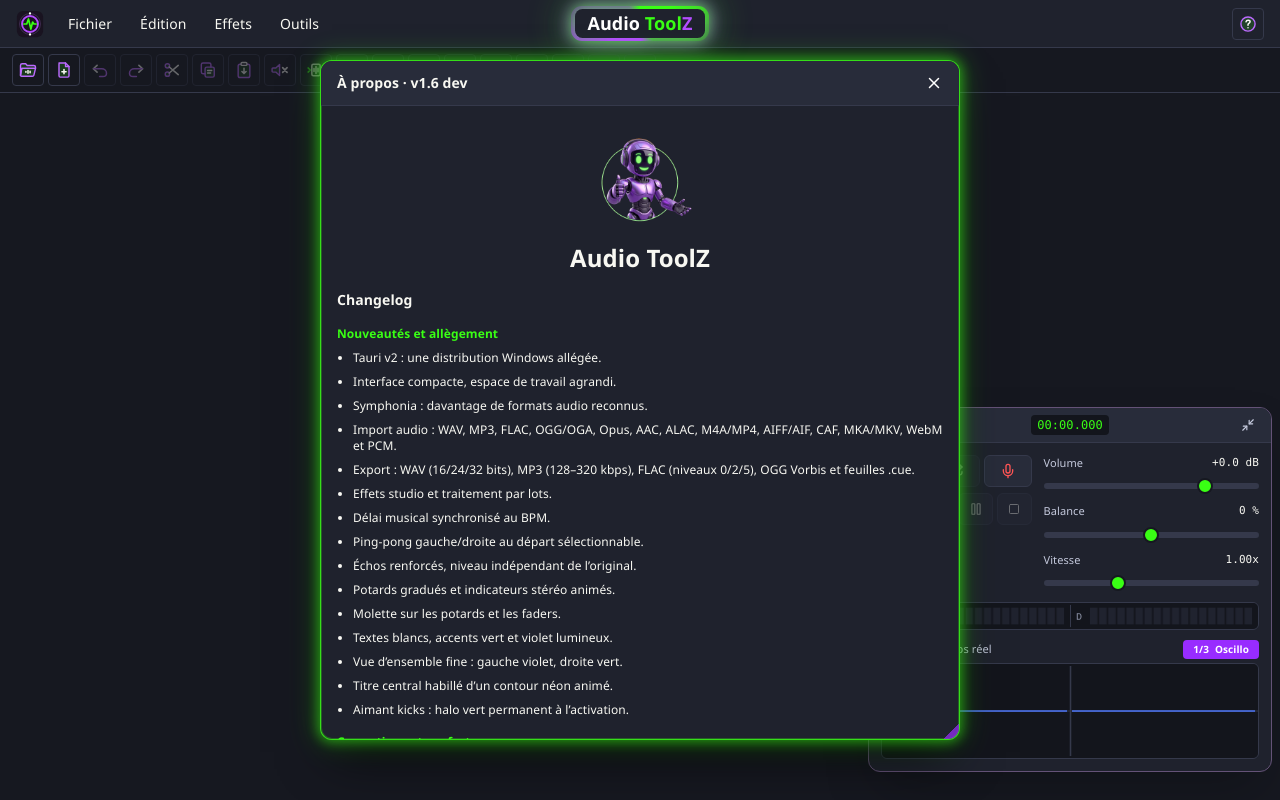
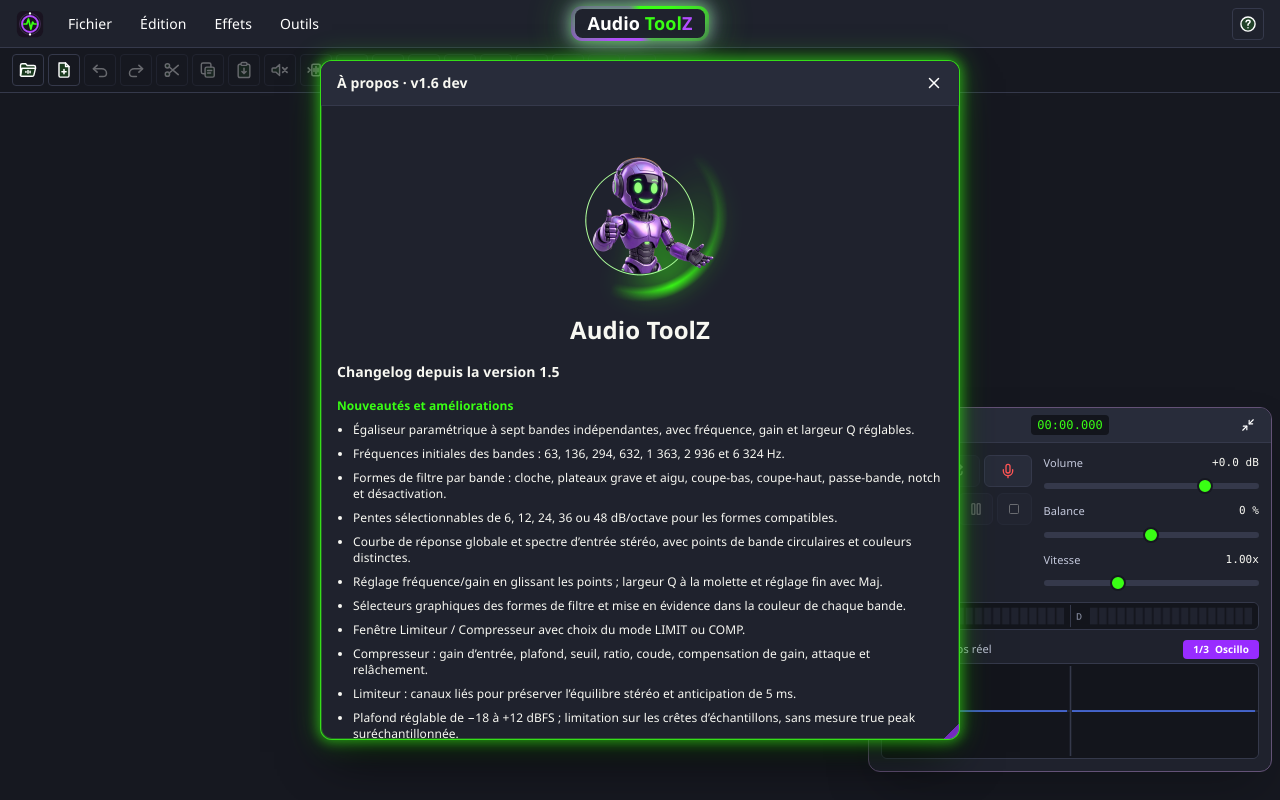
Before and after one commit to x-R0b0T-x/Audio-ToolZ, a React (Vite) app: page / in a window 1280 px wide. Both pictures are taken after a click on the button 1248 px from the left and 23 px from the top of the page. Built offline with nearby package versions, Linux system fonts and the light colour scheme.

Commit message:
Polish controls, About presentation and v1.6 release notes

```diff
--- a/src/components/InfoModal.tsx
+++ b/src/components/InfoModal.tsx
@@ -2,6 +2,7 @@ import React, { useEffect, useRef, useState } from 'react';
 import { X } from 'lucide-react';
 import robotUrl from '../features/easter-egg/333.png?url';
 import { RELEASE_ADDITIONS, RELEASE_FIXES } from '../releaseNotes';
+import './aboutPresentation.css';
 interface InfoModalProps { open: boolean; onClose: () => void; }
 export const APP_VERSION = 'v1.6 dev';
 export const InfoModal: React.FC<InfoModalProps> = ({ open, onClose }) => {
@@ -51,8 +52,8 @@ export const InfoModal: React.FC<InfoModalProps> = ({ open, onClose }) => {
       <button type="button" aria-label="Fermer" onClick={onClose}><X size={18} /></button>
     </div>
     <div className="p-4 flex-1 min-h-0 overflow-y-auto text-xs space-y-4">
-      <div className="flex flex-col items-center gap-2 text-center"><img src={robotUrl} alt="Robot violet aux yeux verts" className="h-28 w-28 object-contain" /><h3 className="text-2xl font-display font-bold">Audio ToolZ</h3></div>
-      <section aria-labelledby="about-changelog-title" className="space-y-4"><h3 id="about-changelog-title" className="text-sm font-semibold">Changelog</h3>{[['Nouveautés et allègement', RELEASE_ADDITIONS], ['Corrections et confort', RELEASE_FIXES]].map(([heading, items]) => <section key={heading as string}><h4 className="font-semibold mb-2 text-[var(--accent-secondary)]">{heading as string}</h4><ul className="list-disc pl-4 space-y-2">{(items as string[]).map((item) => <li key={item}>{item}</li>)}</ul></section>)}</section>
+      <div className="atz-about-brand"><div className="atz-about-robot"><img src={robotUrl} alt="Robot violet aux yeux verts" /></div><h3 className="text-2xl font-display font-bold">Audio ToolZ</h3></div>
+      <section aria-labelledby="about-changelog-title" className="space-y-4"><h3 id="about-changelog-title" className="text-sm font-semibold">Changelog depuis la version 1.5</h3>{[['Nouveautés et améliorations', RELEASE_ADDITIONS], ['Corrections et confort', RELEASE_FIXES]].map(([heading, items]) => <section key={heading as string}><h4 className="font-semibold mb-2 text-[var(--accent-secondary)]">{heading as string}</h4><ul className="list-disc pl-4 space-y-2">{(items as string[]).map((item) => <li key={item}>{item}</li>)}</ul></section>)}</section>
     </div>
     <div aria-label="Redimensionner la fenêtre À propos" title="Glisser pour redimensionner" onMouseDown={(e) => { if (e.button !== 0) return; e.preventDefault(); resize.current = { x: e.clientX, y: e.clientY, w: box.w, h: box.h }; }} className="absolute bottom-0 right-0 w-4 h-4 cursor-nwse-resize" style={{ background: 'linear-gradient(135deg, transparent 50%, var(--accent-primary) 50%)', opacity: 0.7 }} />
   </div>;
--- /dev/null
+++ b/src/components/aboutPresentation.css
@@ -0,0 +1,8 @@
+.atz-about-brand{display:flex;flex-direction:column;align-items:center;gap:8px;text-align:center}
+.atz-about-robot{position:relative;isolation:isolate;display:grid;place-items:center;width:184px;height:184px;flex:none}
+.atz-about-robot img{position:relative;z-index:1;display:block;width:160px;height:160px;object-fit:contain}
+.atz-about-robot::before,.atz-about-robot::after{content:"";position:absolute;border-radius:50%;pointer-events:none;background:conic-gradient(transparent 0deg,transparent 200deg,#39ff1460 270deg,#39ff14 315deg,transparent 360deg);animation:atz-about-orbit 5s linear infinite}
+.atz-about-robot::before{inset:10px;filter:blur(12px);opacity:.45}
+.atz-about-robot::after{inset:4px;mask:radial-gradient(farthest-side,transparent 82%,#000 89%,transparent 100%);opacity:.95}
+@keyframes atz-about-orbit{to{transform:rotate(360deg)}}
+@media(prefers-reduced-motion:reduce){.atz-about-robot::before,.atz-about-robot::after{animation:none}}
--- a/src/components/headerMotion.css
+++ b/src/components/headerMotion.css
@@ -1,7 +1,7 @@
 @layer atz-header-motion {
-button:is(.atz-toolbar-action,.atz-menu-trigger){transform:scale(1)!important;transform-origin:center;transition:transform 160ms ease-out,box-shadow 160ms ease-out,background-color 160ms ease-out!important}
-button.atz-toolbar-action:not(:disabled):not([aria-disabled=true]):is(:hover,:focus-visible){transform:scale(1.04)!important;box-shadow:0 0 4px #39ff1440!important}
-button.atz-menu-trigger:not(:disabled):not([aria-disabled=true]):is(:hover,:focus-visible){transform:scale(1.02)!important;box-shadow:inset 0 0 0 1px #39ff1440!important}
-button.atz-menu-trigger[aria-expanded=true]{background:var(--bg-hover)}
-@media(prefers-reduced-motion:reduce){button:is(.atz-toolbar-action,.atz-menu-trigger),button:is(.atz-toolbar-action,.atz-menu-trigger):not(:disabled):not([aria-disabled=true]):is(:hover,:focus-visible){transform:none!important;transition:none!important}}
+button:is(.atz-toolbar-action,.atz-menu-trigger){transform:none!important;color:#fff!important;--icon-stroke:#fff;--icon-highlight:#fff;--icon-accent:#fff;transition:color 160ms ease-out,box-shadow 160ms ease-out,background-color 160ms ease-out!important}
+button.atz-toolbar-action:not(:disabled):not([aria-disabled=true]):is(:hover,:focus-visible,[aria-pressed=true]){color:#39ff14!important;--icon-stroke:#39ff14;--icon-highlight:#39ff14;--icon-accent:#39ff14;box-shadow:0 0 4px #39ff1440!important}
+button.atz-menu-trigger:not(:disabled):not([aria-disabled=true]):is(:hover,:focus-visible){color:#39ff14!important;box-shadow:inset 0 0 0 1px #39ff1440!important}
+button.atz-menu-trigger[aria-expanded=true]{background:var(--bg-hover);color:#39ff14!important}
+@media(prefers-reduced-motion:reduce){button:is(.atz-toolbar-action,.atz-menu-trigger){transition:none!important}}
 }
--- a/src/releaseNotes.ts
+++ b/src/releaseNotes.ts
@@ -1,30 +1,42 @@
 export const RELEASE_ADDITIONS = [
-  'Tauri v2 : une distribution Windows allégée.',
-  'Interface compacte, espace de travail agrandi.',
-  'Symphonia : davantage de formats audio reconnus.',
-  'Import audio : WAV, MP3, FLAC, OGG/OGA, Opus, AAC, ALAC, M4A/MP4, AIFF/AIF, CAF, MKA/MKV, WebM et PCM.',
-  'Export : WAV (16/24/32 bits), MP3 (128–320 kbps), FLAC (niveaux 0/2/5), OGG Vorbis et feuilles .cue.',
-  'Effets studio et traitement par lots.',
-  'Délai musical synchronisé au BPM.',
-  'Ping-pong gauche/droite au départ sélectionnable.',
-  'Échos renforcés, niveau indépendant de l’original.',
-  'Potards gradués et indicateurs stéréo animés.',
-  'Molette sur les potards et les faders.',
-  'Textes blancs, accents vert et violet lumineux.',
-  'Vue d’ensemble fine : gauche violet, droite vert.',
-  'Titre central habillé d’un contour néon animé.',
-  'Aimant kicks : halo vert permanent à l’activation.',
+  "Égaliseur paramétrique à sept bandes indépendantes, avec fréquence, gain et largeur Q réglables.",
+  "Fréquences initiales des bandes : 63, 136, 294, 632, 1 363, 2 936 et 6 324 Hz.",
+  "Formes de filtre par bande : cloche, plateaux grave et aigu, coupe-bas, coupe-haut, passe-bande, notch et désactivation.",
+  "Pentes sélectionnables de 6, 12, 24, 36 ou 48 dB/octave pour les formes compatibles.",
+  "Courbe de réponse globale et spectre d’entrée stéréo, avec points de bande circulaires et couleurs distinctes.",
+  "Réglage fréquence/gain en glissant les points ; largeur Q à la molette et réglage fin avec Maj.",
+  "Sélecteurs graphiques des formes de filtre et mise en évidence dans la couleur de chaque bande.",
+  "Fenêtre Limiteur / Compresseur avec choix du mode LIMIT ou COMP.",
+  "Compresseur : gain d’entrée, plafond, seuil, ratio, coude, compensation de gain, attaque et relâchement.",
+  "Limiteur : canaux liés pour préserver l’équilibre stéréo et anticipation de 5 ms.",
+  "Plafond réglable de −18 à +12 dBFS ; limitation sur les crêtes d’échantillons, sans mesure true peak suréchantillonnée.",
+  "Graphiques d’entrée/sortie et de réduction de gain, avec indication du seuil ou du plafond.",
+  "Traitement de l’égaliseur et de la dynamique dans un worker, séparé du fil de l’interface.",
+  "Fenêtres d’effets déplaçables et redimensionnables, avec poignée dédiée et dimensions minimales adaptées.",
+  "Présentation harmonisée des effets Volume, Normalisation, Fondus, Vitesse/Hauteur et Délai.",
+  "Saisie numérique directe des valeurs et commandes de réglage harmonisées entre les effets.",
+  "Démarrage Windows en fenêtre maximisée, avec barre de titre et barre des tâches conservées.",
+  "Fenêtre À propos recentrée sur la présentation du logiciel et le changelog depuis la version 1.5."
 ];
 export const RELEASE_FIXES = [
-  'Menus ouverts : navigation au survol.',
-  'Contrôle ancré au-dessus de la règle temporelle.',
-  'Limite droite déplaçable au clic droit maintenu.',
-  'Début de boucle modifié sans saut immédiat.',
-  'Fin déjà dépassée : retour au début de boucle.',
-  'Titre Windows : Audio ToolZ v1.5.',
-  'Réglages manuels, sans préréglages dans les effets.',
-  'Double-clic étendu aux réglages des fenêtres.',
-  'Lecture préservée après Appliquer ou Annuler.',
-  'Position de lecture et mode boucle conservés.',
-  'Fenêtre À propos plus compacte.',
+  "Préécoute et rendu final des effets fondés sur un modèle de traitement commun pour réduire les écarts entre écoute et application.",
+  "Traitement limité à la sélection lorsqu’elle existe, en préservant les échantillons situés en dehors.",
+  "Actualisations de préécoute et calculs concurrents gérés pour écarter les résultats devenus obsolètes.",
+  "Compresseur initialisé avec gain à 0 dB, plafond à 0 dBFS et seuil à −6 dBFS.",
+  "Limiteur initialisé avec gain à 0 dB et plafond à 0 dBFS, sans supprimer les plafonds positifs.",
+  "Remise aux valeurs par défaut des commandes de dynamique cohérente avec le mode actif.",
+  "Graphiques et textes adaptés à la taille réelle des fenêtres ; points d’égalisation conservés circulaires.",
+  "Spectre violet plus lisible, avec nuances d’intensité et affichage préservé à l’arrêt.",
+  "Déplacement des points de l’égaliseur limité au glissement volontaire avec le bouton gauche maintenu.",
+  "Valeurs numériques, graduations et légendes des effets rendues plus lisibles et mieux disposées.",
+  "Potards : contour violet au repos, graduations vertes et éclairage vert pendant l’interaction.",
+  "Repère mobile des potards lumineux en vert pendant le réglage, y compris dans le délai.",
+  "Faders : éclairage centré sur la poignée pendant le survol ou la manipulation.",
+  "Croix de fermeture internes blanches au repos et vertes au survol, sans encadrement lumineux ; croix des effets agrandies.",
+  "Flèches de réduction et de dépliage de la fenêtre Contrôle blanches au repos et vertes au survol.",
+  "Boutons et menus du haut sans animation d’agrandissement, avec survols lumineux discrets et couleurs harmonisées.",
+  "Robot agrandi dans À propos, accompagné d’un halo vert tournant ; titre centré en dessous.",
+  "Suppression des mentions de licence et de la liste des raccourcis dans À propos, sans désactiver les raccourcis ni modifier les fichiers de licence.",
+  "Respect de la réduction des animations pour les nouveaux effets visuels.",
+  "Validation Windows renforcée par des tests DSP, de commandes et de préécoute ; exécutable portable accompagné d’une empreinte SHA-256."
 ];
--- a/src/windowClose.css
+++ b/src/windowClose.css
@@ -3,5 +3,12 @@ button:is([aria-label^="Fermer" i],[title^="Fermer" i],[aria-label^="Close" i],[
 button:is([aria-label^="Fermer" i],[title^="Fermer" i],[aria-label^="Close" i],[title^="Close" i],.atz-party-close,:has(>svg.lucide-x))>svg{color:inherit!important;stroke:currentColor!important;filter:none!important}
 button:is([aria-label^="Fermer" i],[title^="Fermer" i],[aria-label^="Close" i],[title^="Close" i],.atz-party-close,:has(>svg.lucide-x)):not(:disabled):not([aria-disabled=true]):is(:hover,:focus-visible,:active){color:#39ff14!important;text-shadow:0 0 5px #39ff1499!important}
 button:is([aria-label^="Fermer" i],[title^="Fermer" i],[aria-label^="Close" i],[title^="Close" i],.atz-party-close,:has(>svg.lucide-x)):not(:disabled):not([aria-disabled=true]):is(:hover,:focus-visible,:active)>svg{filter:drop-shadow(0 0 3px #39ff14)!important}
-@media(prefers-reduced-motion:reduce){button:is([aria-label^="Fermer" i],[title^="Fermer" i],[aria-label^="Close" i],[title^="Close" i],.atz-party-close,:has(>svg.lucide-x)){transition:none!important}}
+.atz-advanced header>button[aria-label="Fermer"]{font-size:28px!important;line-height:1!important;width:36px;height:36px;min-width:36px;min-height:36px;padding:0!important;display:inline-flex;align-items:center;justify-content:center;flex:none}
+aside[aria-label="Fenêtre de contrôle flottante"] button:is([title="Déplier"],[title="Réduire"]){color:#fff!important;background:transparent!important;border-color:transparent!important;box-shadow:none!important;filter:none!important;transition:color 140ms ease!important}
+aside[aria-label="Fenêtre de contrôle flottante"] button:is([title="Déplier"],[title="Réduire"])>svg{color:inherit!important;stroke:currentColor!important;filter:none!important}
+aside[aria-label="Fenêtre de contrôle flottante"] button:is([title="Déplier"],[title="Réduire"]):not(:disabled):is(:hover,:focus-visible){color:#39ff14!important}
+aside[aria-label="Fenêtre de contrôle flottante"] button:is([title="Déplier"],[title="Réduire"]):not(:disabled):is(:hover,:focus-visible)>svg{filter:drop-shadow(0 0 3px #39ff14)!important}
+.atz-advanced footer button{color:#fff!important}
+.atz-advanced footer button:not(:disabled):is(:hover,:focus-visible){color:#39ff14!important}
+@media(prefers-reduced-motion:reduce){button:is([aria-label^="Fermer" i],[title^="Fermer" i],[aria-label^="Close" i],[title^="Close" i],.atz-party-close,:has(>svg.lucide-x)),aside[aria-label="Fenêtre de contrôle flottante"] button:is([title="Déplier"],[title="Réduire"]){transition:none!important}}
 }
```
Also changed, not shown: 2 other files (tests, documents, lock files or other folders).
